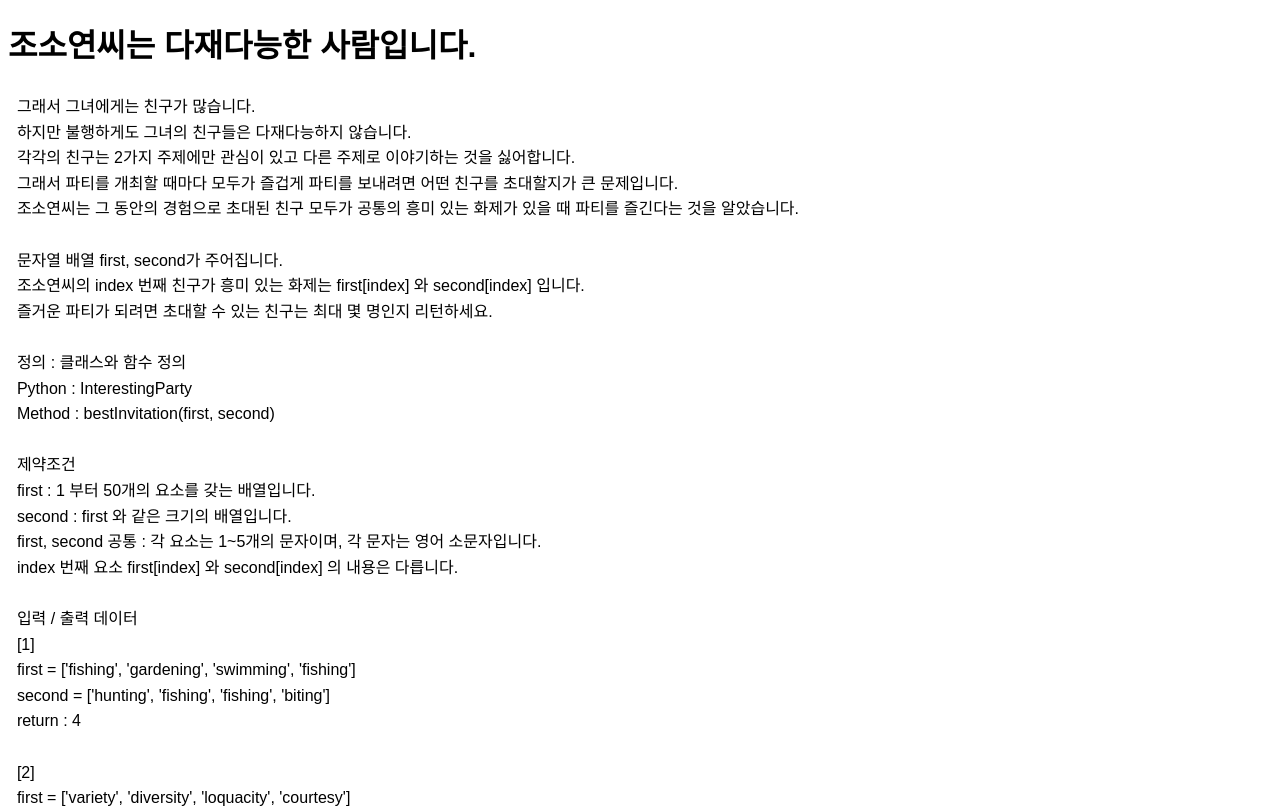
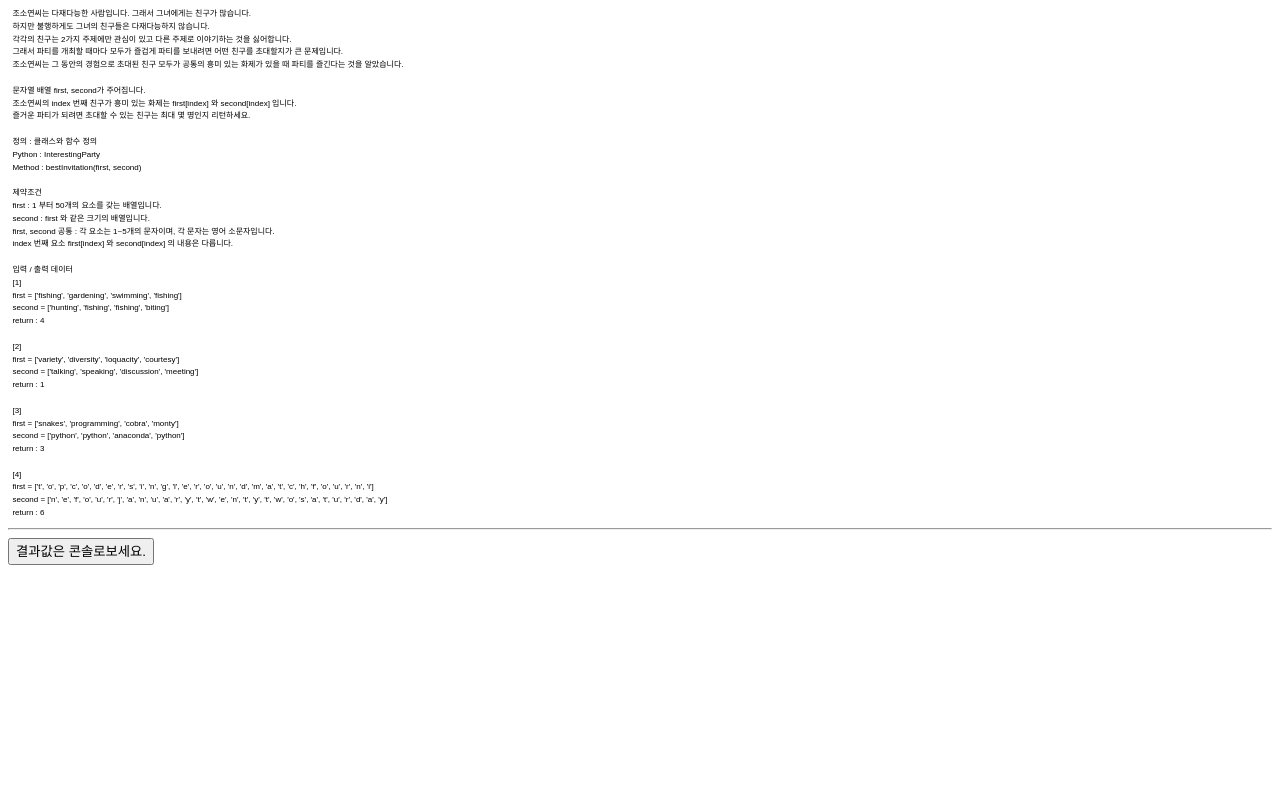
Before and after one commit to ddalpange/Algorithm, a plain HTML site: page funnyParty.html in a window 1280 px wide. Shown: the top 808 px of the page. Drawn offline with Linux system fonts and the light colour scheme.

Commit message:
즐거운파티

```diff
--- a/funnyParty.html
+++ b/funnyParty.html
@@ -8,12 +8,14 @@
       font-family: sans-serif;
       line-height: 1.6em;
     }
+    .question {
+      font-size: 0.5em;
+    }
   </style>
 </head>
 <body>
-  <h1>조소연씨는 다재다능한 사람입니다.</h1>
-  <pre>
-  그래서 그녀에게는 친구가 많습니다.
+  <pre class="question">
+  조소연씨는 다재다능한 사람입니다. 그래서 그녀에게는 친구가 많습니다.
   하지만 불행하게도 그녀의 친구들은 다재다능하지 않습니다.
   각각의 친구는 2가지 주제에만 관심이 있고 다른 주제로 이야기하는 것을 싫어합니다.
   그래서 파티를 개최할 때마다 모두가 즐겁게 파티를 보내려면 어떤 친구를 초대할지가 큰 문제입니다.
@@ -63,6 +65,7 @@
     var second = ['talking', 'speaking', 'discussion', 'meeting'];
 
     var calculateBestInvitation = function () {
+      /* topic마다 count를 세서 최대한이면 출려억 */
       var topicCounts = {};
 
       first.map((topic, i)=>{
```
